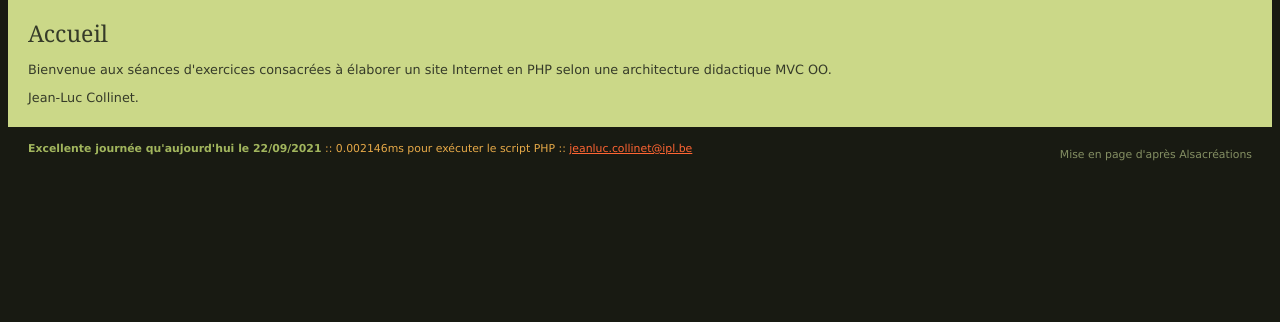
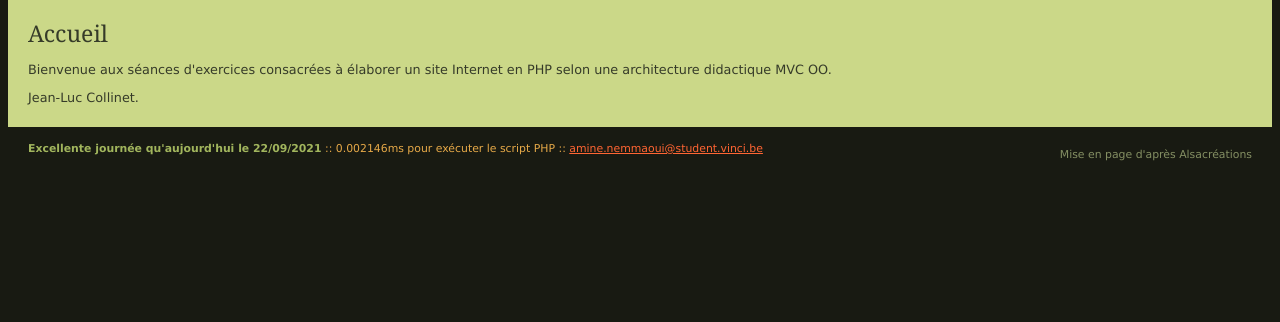
Before and after one commit to DonIsmael/devOpsS2, a PHP site: page /index.php in a window 1280 px wide. Shown: the part 158-480 px from the top of the page. Run offline with PHP 8.4, Linux system fonts and the light colour scheme.

Commit message:
changement du footer

```diff
--- a/GoodNewsSite-master/index.php
+++ b/GoodNewsSite-master/index.php
@@ -4,7 +4,7 @@
 
 	# Variables globales du site
 	define('VIEW_PATH','views/');
-    define('EMAIL','jeanluc.collinet@ipl.be');
+    define('EMAIL','amine.nemmaoui@student.vinci.be');
 	$date = date("j/m/Y");
 
 	# Require des classes automatisé
```
